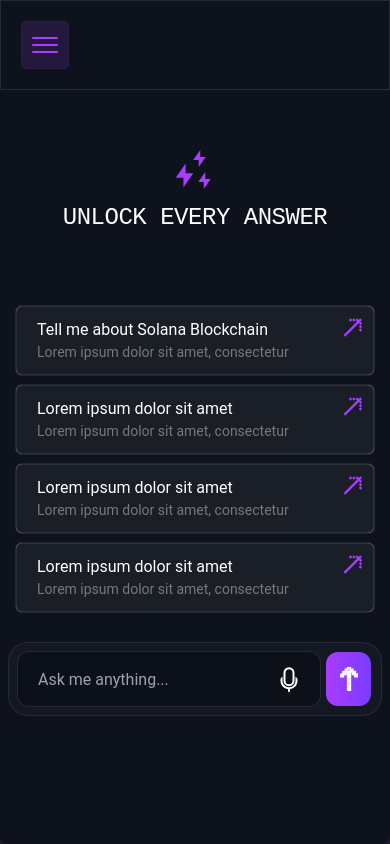
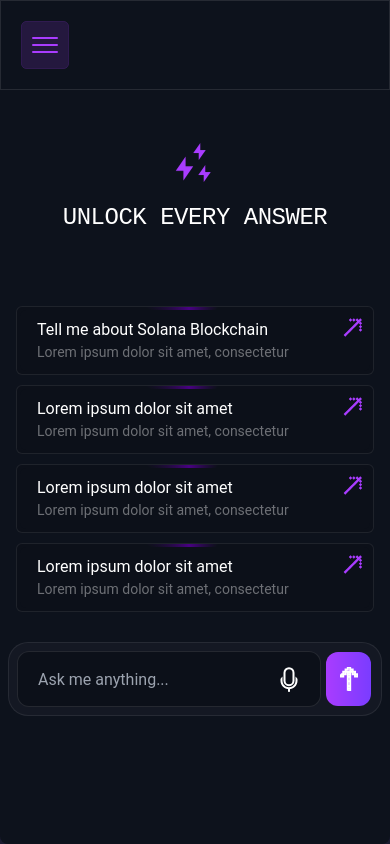
Before and after one commit to HassanKhan123/next-pwa-app, a Next.js app: page / in a window 390 px wide. Built offline with nearby package versions, Linux system fonts and the light colour scheme; no server answers.

Commit message:
Added border animations for mobile

```diff
--- a/src/app/globals.css
+++ b/src/app/globals.css
@@ -17,6 +17,7 @@ body {
   display: none; /* For Chrome, Safari, and Opera */
 }
 
+@media (min-width: 1024px) {
   .card {
     box-shadow: 0px 0px 1px #ddd;
     position: relative;
@@ -61,6 +62,49 @@ body {
       linear-gradient(white, white) 0 50% / 4px 100% no-repeat,
       linear-gradient(white, white) 100% 50% / 4px 100% no-repeat;
   }
+}
+
+
+@media (max-width: 768px) {
+  .card {
+    position: relative;
+    cursor: pointer;
+    --offset: 3px;
+    overflow: hidden;
+  }
+
+  .card:after {
+    content: "";
+    position: absolute;
+    inset: var(--offset);
+    background: inherit;
+    border-radius: inherit;
+    height: calc(100% - 2 * var(--offset));
+    width: calc(100% - 2 * var(--offset));
+  }
+
+  .card:before {
+    content: "";
+    position: absolute;
+    background: conic-gradient(transparent 270deg, rgba(72, 0, 130, 1), transparent);
+    top: 50%;
+    left: 50%;
+    transform: translate(-50%, -50%);
+    aspect-ratio: 1;
+    width: 100%;
+    animation: rotate 5s linear infinite;
+  }
+
+  @keyframes rotate {
+    from {
+      transform: translate(-50%, -50%) scale(1.4) rotate(0turn);
+    }
+    to {
+      transform: translate(-50%, -50%) scale(1.4) rotate(1turn);
+    }
+  }
+}
+
 
 @keyframes dash {
   0% {
@@ -78,7 +122,7 @@ body {
 }
 
 .animated-svg:hover .path {
-  animation: dash 2s linear infinite;
+  animation: dash 1.5s linear infinite;
 }
 
 .skeleton {
@@ -86,3 +130,17 @@ body {
   max-width: 775px;
   height: 150px;
 }
+
+.unlock-answer-svg-container {
+  display: inline-block;
+  animation: moveUpDown 1s ease-in-out infinite;
+}
+
+@keyframes moveUpDown {
+  0%, 100% {
+      transform: translateY(0);
+  }
+  50% {
+      transform: translateY(-7px);
+  }
+}
--- a/src/components/answer/index.tsx
+++ b/src/components/answer/index.tsx
@@ -89,7 +89,7 @@ function AnswerCard({ isLoading, text, searchValue, time, id }: AnswerCardProps)
   };
 
   return (
-    <div className="flex w-full mb-[30px] max-w-full lg:max-w-[775px] flex-col bg-[rgba(255,255,255,0.025)] border border-[rgba(255,255,255,0.08)] rounded-[8px] gap-[15px] p-[20px]">
+    <div className="flex w-full mb-[40px] max-w-full lg:max-w-[775px] flex-col bg-[rgba(255,255,255,0.025)] border border-[rgba(255,255,255,0.08)] rounded-[8px] gap-[15px] p-[20px]">
       {isLoading ? (
         <Skeleton count={3} highlightColor="#803CFF" />
       ) : (
--- a/src/components/card/suggestion/index.tsx
+++ b/src/components/card/suggestion/index.tsx
@@ -1,17 +1,20 @@
-import React, {useEffect} from "react";
+import React, { useEffect } from "react";
 import PurpleRightArrow from "../../../assests/purple_right_arrow.svg";
 import Image from "next/image";
 
 interface SuggestionCardProps {
-    heading: string;
-    paragraph: string;
-    navigateToChat: () => void
-  }
+  heading: string;
+  paragraph: string;
+  navigateToChat: () => void;
+}
 
-function SuggestionCard({heading,paragraph,navigateToChat}:SuggestionCardProps) {
-
+function SuggestionCard({
+  heading,
+  paragraph,
+  navigateToChat,
+}: SuggestionCardProps) {
   useEffect(() => {
-    const updateCursor = ({x,y}:any) => {
+    const updateCursor = ({ x, y }: any) => {
       document.documentElement.style.setProperty("--x", x);
       document.documentElement.style.setProperty("--y", y);
     };
@@ -23,21 +26,23 @@ function SuggestionCard({heading,paragraph,navigateToChat}:SuggestionCardProps)
     };
   }, []);
 
-
   return (
-    <div onClick={navigateToChat} className="w-[358px] card cursor-pointer lg:w-[324px] lg:h-[76px] h-[69px] relative rounded-[6px] flex border border-[rgba(255,255,255,0.08)] bg-[rgba(255,255,255,0.05)] flex-col justify-center p-[20px]">
+    <div
+      onClick={navigateToChat}
+      className="w-[358px] card cursor-pointer lg:w-[324px] lg:h-[76px] h-[69px] relative rounded-[6px] flex border border-[rgba(255,255,255,0.08)] bg-[#0c1019] lg:bg-[rgba(255,255,255,0.05)] flex-col justify-center p-[20px]"
+    >
       <Image
         src={PurpleRightArrow}
         alt="up_arrow"
-        className="absolute right-0 top-0"
+        className="absolute right-0 top-0 z-10"
         width={40}
         height={40}
       />
-      <span className="text-white text-[16px] font-roboto font-normal">
+      <span className="text-white z-10 text-[16px] font-roboto font-normal">
         {heading}
       </span>
-      <span className="text-[rgba(255,255,255,0.40)] text-[14px] font-normal font-roboto">
-       {paragraph}
+      <span className="text-[rgba(255,255,255,0.40)] z-10 text-[14px] font-normal font-roboto">
+        {paragraph}
       </span>
     </div>
   );
--- a/src/components/main/search.tsx
+++ b/src/components/main/search.tsx
@@ -36,10 +36,10 @@ function Search() {
   const router = useRouter();
   const [, setChatData] = useAtom(chatDataAtom);
   const [, setHistory] = useAtom(historyAtom);
-  const [,setLoading] = useAtom(loadingAtom)
+  const [, setLoading] = useAtom(loadingAtom);
 
   const handleSuggestionCardClick = async (message: string) => {
-    setLoading(true)
+    setLoading(true);
     const onContentReceived = (newContent: string) => {
       setChatData((prevData) => {
         const lastResponseIndex = prevData.responses.length - 1;
@@ -72,13 +72,29 @@ function Search() {
     } catch (error) {
       console.error("Error during postData call:", error);
     } finally {
-      setLoading(false)
+      setLoading(false);
     }
-  }
+  };
 
   return (
     <div className="flex flex-col z-10 mt-[20px] lg:mt-[0px] p-2 h-full justify-center items-center">
-      <Image src={Unlock} alt="unlock" />
+      <div className="unlock-answer-svg-container">
+        <svg
+          width="52"
+          height="52"
+          viewBox="0 0 52 52"
+          fill="none"
+          xmlns="http://www.w3.org/2000/svg"
+        >
+          <path
+            fill-rule="evenodd"
+            clip-rule="evenodd"
+            d="M31.2812 8.9375H36.75L29.7188 19.0937V12.0625H24.25L31.2812 1.90625V8.9375ZM16.5938 25.3125H24.25L14.4062 39.5312V29.6875H6.75L16.5938 15.4688V25.3125ZM41.75 30.9375H36.2812V23.9062L29.25 34.0625H34.7188V41.0938L41.75 30.9375Z"
+            fill="#A93CFF"
+          />
+        </svg>
+      </div>
+
       <h2 className="text-white lg:text-[34px] font-geistMono uppercase text-[24px] font-normal tracking-[-0.02em]">
         Unlock Every Answer
       </h2>
@@ -96,8 +112,8 @@ function Search() {
                 ...prev,
                 {
                   value: suggestion.heading,
-                  timestamp: new Date().toISOString()
-                } as History
+                  timestamp: new Date().toISOString(),
+                } as History,
               ]);
               setChatData((prev) => ({
                 ...prev,
--- a/tailwind.config.ts
+++ b/tailwind.config.ts
@@ -27,6 +27,7 @@ const config: Config = {
       borderColor: {
         'custom-purple-border': 'rgba(72, 0, 130, 1)',
       },
+
     },
   },
   plugins: [],
```
Lines whose indentation alone changed are shown as unchanged.
